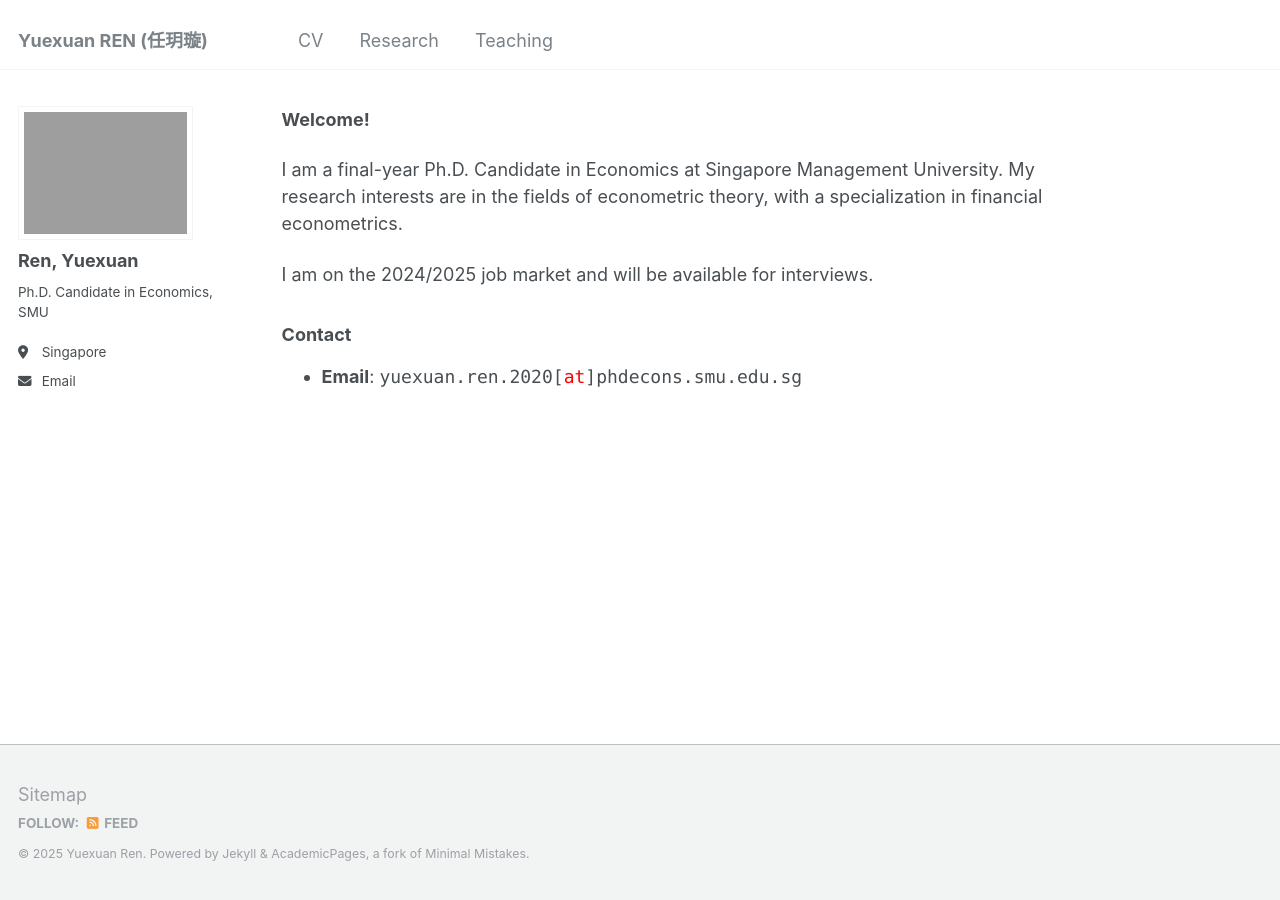
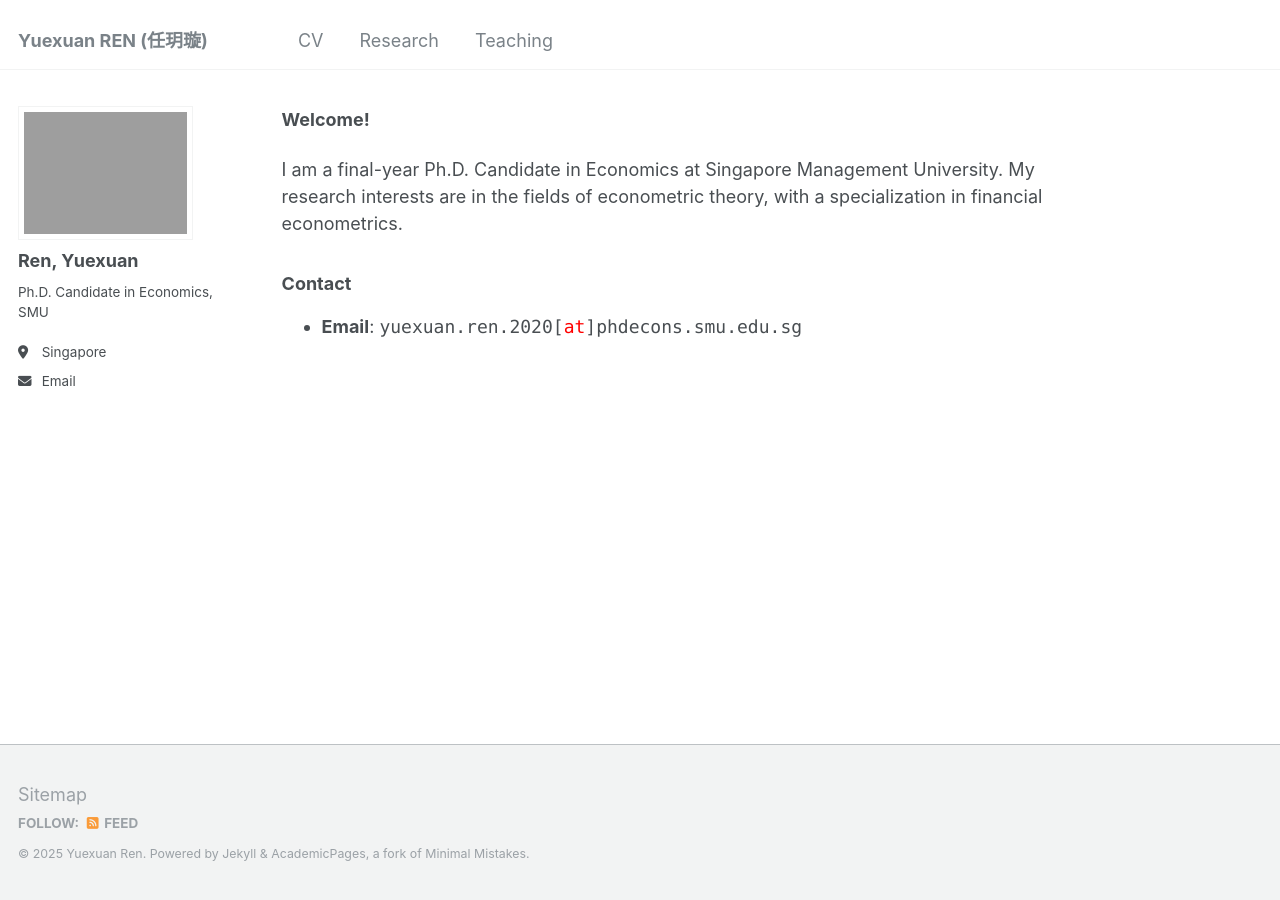
Before and after one commit to yuexuanren/yuexuanren.github.io, a Jekyll site: the page built from _pages/about.md, in a window 1280 px wide. Built offline with Jekyll 4.4.1, drawn with Linux system fonts in a browser that asks for light colours.

Commit message:
Update about.md

```diff
--- a/_pages/about.md
+++ b/_pages/about.md
@@ -11,9 +11,6 @@ redirect_from:
 
 I am a final-year Ph.D. Candidate in Economics at Singapore Management University. My research interests are in the fields of econometric theory, with a specialization in financial econometrics.
 
-I am on the 2024/2025 job market and will be available for interviews.
-
-
 ### Contact
 
 * **Email**: <span>`yuexuan.ren.2020[`</span><span style="color:red">`at`</span><span>`]phdecons.smu.edu.sg`</span>
```
